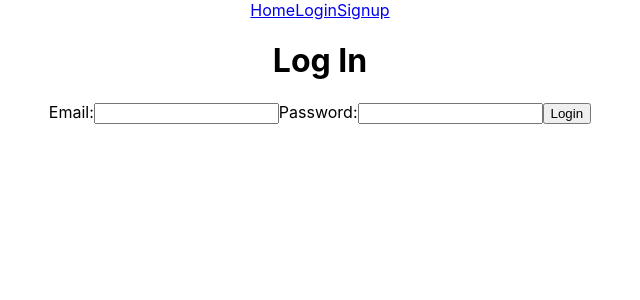
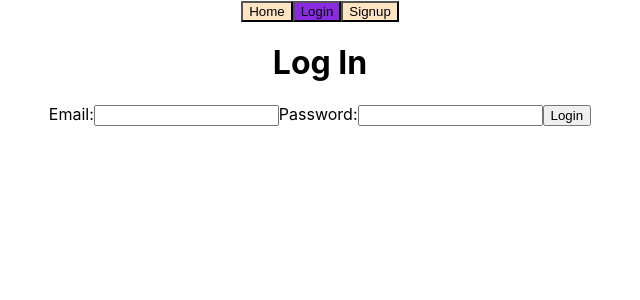
Before and after one commit to yebrai/react-client-tokenAuth, a React (Create React App) app: page /login in a window 1280 px wide. Shown: the top 300 px of the page, without its empty margins (320-960 px from the left). Built offline with nearby package versions, Linux system fonts and the light colour scheme; no server answers.

Commit message:
done with spinner and private routes

```diff
--- a/package.json
+++ b/package.json
@@ -11,6 +11,7 @@
     "react-dom": "^18.2.0",
     "react-router-dom": "^6.4.3",
     "react-scripts": "5.0.1",
+    "react-spinners": "^0.13.6",
     "web-vitals": "^2.1.4"
   },
   "scripts": {
--- a/src/App.css
+++ b/src/App.css
@@ -36,3 +36,12 @@
     transform: rotate(360deg);
   }
 }
+
+
+.nav-active button {
+  background-color: blueviolet;
+}
+
+.nav-inactive button {
+  background-color: bisque;
+}
--- a/src/App.js
+++ b/src/App.js
@@ -7,6 +7,8 @@ import Login from './pages/Login';
 import Home from './pages/Home';
 import Error from './pages/Error';
 import NotFound from './pages/NotFound';
+import Profile from './pages/Profile';
+import IsPrivate from './components/IsPrivate';
 
 function App() {
   return (
@@ -18,6 +20,9 @@ function App() {
       <Route path="/signup" element={ <Signup />}/>
       <Route path="/login" element={ <Login/>}/>
 
+      {/* paginas privadas */}
+      <Route path="/profile" element={ <IsPrivate> <Profile/> </IsPrivate>}/>
+
       {/* potenciales errores */}
       <Route path="/error" element={ <Error/>}/>
       <Route path="*" element={ <NotFound/>}/>
--- /dev/null
+++ b/src/components/IsPrivate.jsx
@@ -0,0 +1,26 @@
+//componente envoltorio que verifique si el usuario esta logeado o no y renderize el componente interno acorde
+
+import { useContext } from 'react'
+import { AuthContext } from '../context/auth.context'
+import { Navigate} from "react-router-dom"
+import React from 'react'
+
+function IsPrivate(props) {
+
+    const {isLoggedIn} = useContext(AuthContext)
+
+    // si isLoggedIn es true, renderiza props.children
+    if (isLoggedIn) {
+
+        return props.children
+    } else {
+        return <Navigate to="/login"/>
+        //utilizamos navigate simir a navigate() cuando queremos renderizar sin funcion o useEffect
+    }
+
+    //si no, redirecciona
+
+
+}
+
+export default IsPrivate
--- a/src/components/Navbar.jsx
+++ b/src/components/Navbar.jsx
@@ -1,5 +1,5 @@
 import {useContext} from 'react'
-import { Link } from 'react-router-dom'
+import { NavLink } from 'react-router-dom'
 import {AuthContext} from "../context/auth.context.js"
 
 
@@ -11,20 +11,38 @@ function Navbar() {
     localStorage.removeItem("authToken")
     //despues de borrar el token, volvemos a invocar la funcion de validar
     authenticateUser()
+    //setuserr(null)
+    //setIsLoggin(false)
+    //Opcionalmente podemos agregar la redireccion aunque ahora ya lo hace
   }
+
+  const asingClassName= (navInfo) => {
+      console.log(navInfo.isActive);
+      if(navInfo.isActive) {
+        return "nav-active"
+      } else {
+        return "nav-inactive"
+      }
+  }
+
+  //Navlink nos permite agregar como valor a className, id, styles incluso innerText de etiquetas. Una funcion que verifica la locacion actual del usuario
+
+
   return (
     <div>
     {isLoggedIn ? (
        <div>
-    <Link to="/">Home</Link>
+    <NavLink to="/" className={asingClassName}><button>Home</button></NavLink>
+    <NavLink to="/profile" className={asingClassName}><button>Perfil</button></NavLink>
+    <span className='nav-inactive'>
     <button onClick={handleLogout}>Cerrar Sesión</button>
-
+</span>
        </div>
     ) : (
       <div>
-      <Link to="/">Home</Link>
-    <Link to="/login">Login</Link>
-    <Link to="/signup">Signup</Link>
+      <NavLink to="/" className={asingClassName}><button>Home</button></NavLink>
+    <NavLink to="/login" className={asingClassName}><button>Login</button></NavLink>
+    <NavLink to="/signup" className={asingClassName}><button>Signup</button></NavLink>
 </div>
     )}
 
--- a/src/context/auth.context.js
+++ b/src/context/auth.context.js
@@ -1,5 +1,6 @@
 import { createContext, useState, useEffect } from "react";
 import { verifyService } from "../services/auth.services";
+import BounceLoader from "react-spinners/BounceLoader";
 
 const AuthContext = createContext();
 //es un Componentes, lo crea react con createContext()
@@ -48,7 +49,7 @@ function AuthWrapper(props) {
   if (isFetching) {
     return (
         <div className="App">
-            <h3>... Validando al usuario</h3>
+        <BounceLoader color={"purple"}/>
         </div>
     )
   }
--- /dev/null
+++ b/src/pages/Profile.jsx
@@ -0,0 +1,16 @@
+import React from 'react'
+
+function Profile() {
+
+
+  return (
+    <div>
+
+    <h4>este es tu perfil</h4>
+
+
+    </div>
+  )
+}
+
+export default Profile
```
Also changed, not shown: 1 other file (tests, documents, lock files or other folders).
